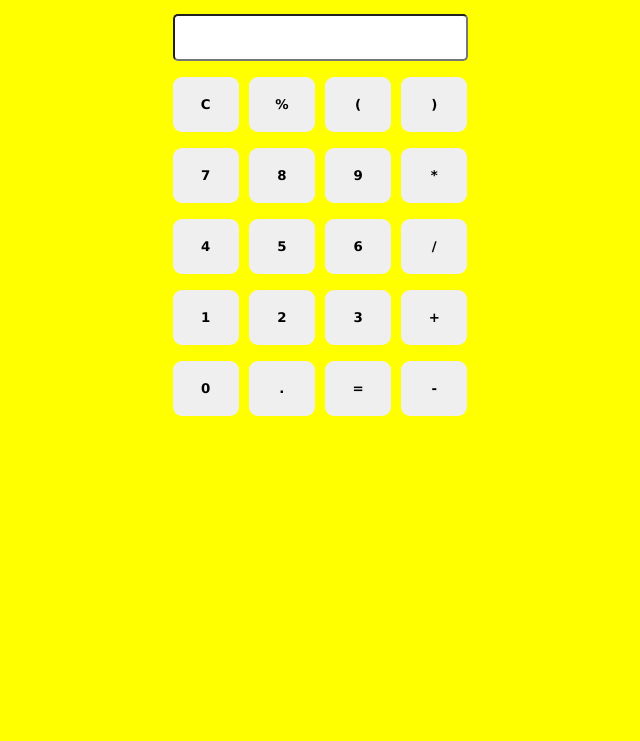
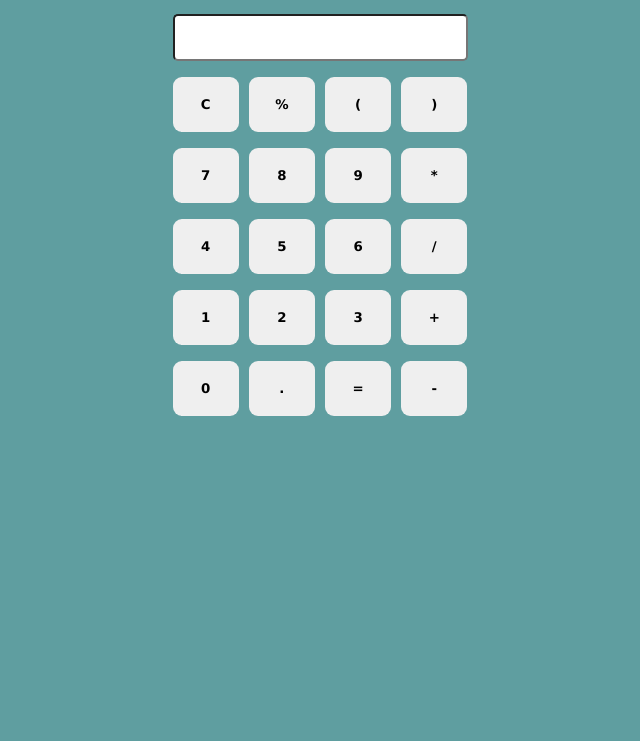
Before and after one commit to Awesomemayor/awesomemayor.github.io, a plain HTML site: page index.html in a window 1280 px wide. Shown: the part 80-821 px from the top of the page, without its empty margins (328-968 px from the left). Drawn offline with Linux system fonts and the light colour scheme; a web font is replaced by a local one.

Commit message:
color change

```diff
--- a/style.css
+++ b/style.css
@@ -3,7 +3,7 @@ html, body {
   height: 100%;
   width: 100%;
   font-family: Cambria, Cochin, Georgia, Times, 'Times New Roman', serif;
-  background-color: yellow;
+  background-color: cadetblue;
   font-weight: bold;
   color: white;
 }
```
